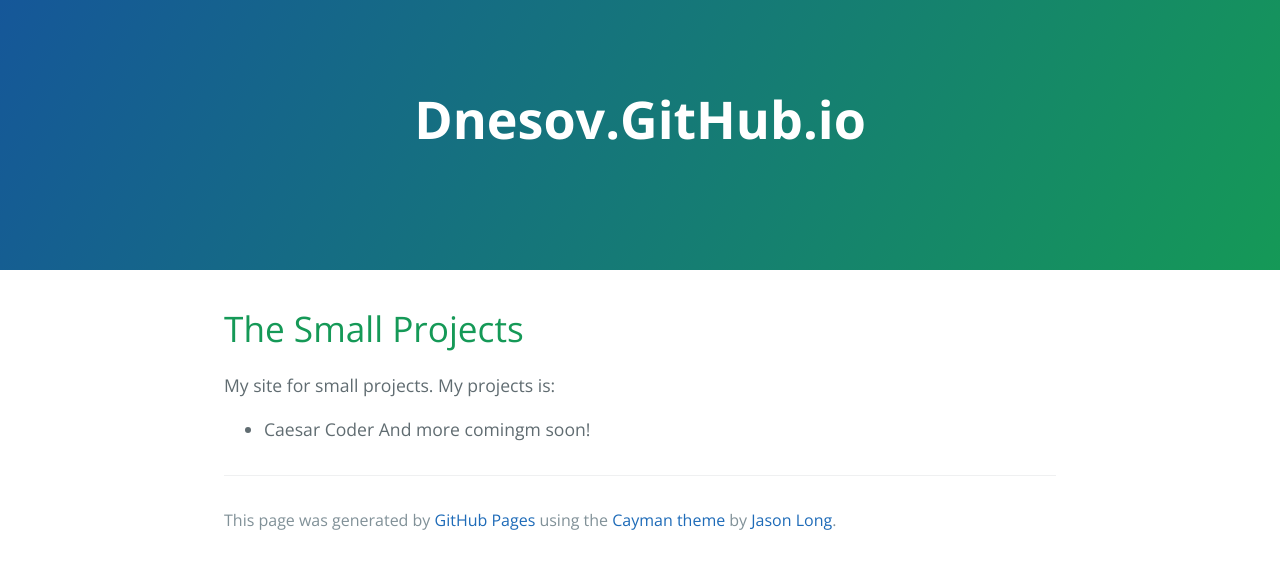
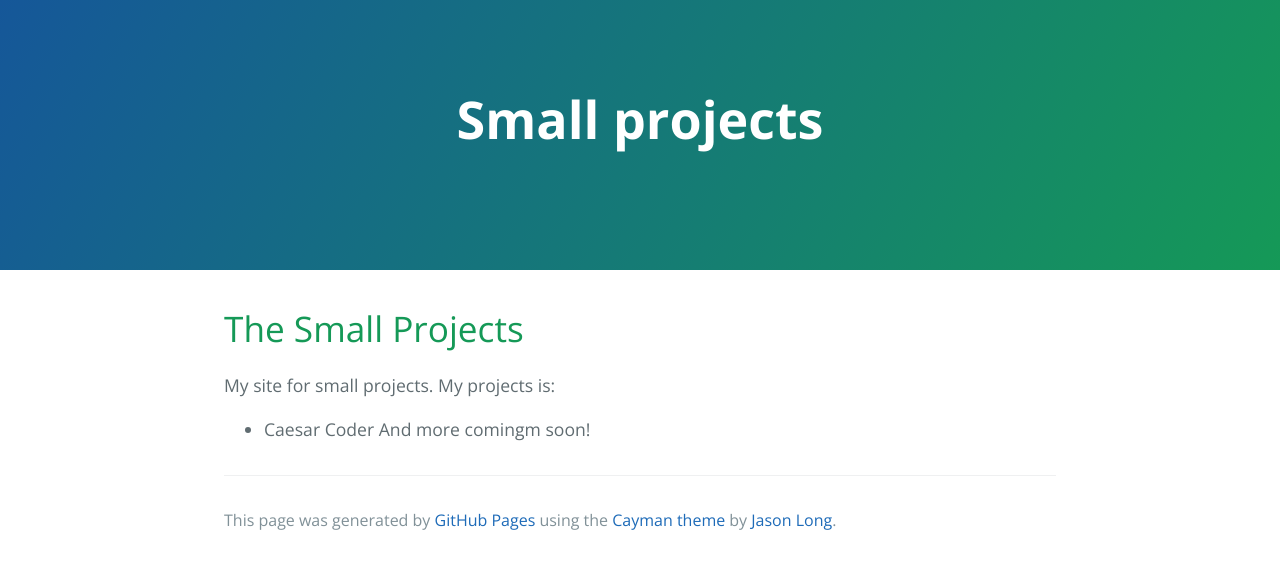
Before and after one commit to mnesov/dnesov.github.io, a plain HTML site: page index.html in a window 1280 px wide. Drawn offline with nearby package versions, Linux system fonts and the light colour scheme.

Commit message:
Update index.html

```diff
--- a/index.html
+++ b/index.html
@@ -11,7 +11,7 @@
   </head>
   <body>
     <section class="page-header">
-      <h1 class="project-name">Dnesov.GitHub.io</h1>
+      <h1 class="project-name">Small projects</h1>
       <h2 class="project-tagline"></h2>
     </section>
 
```
